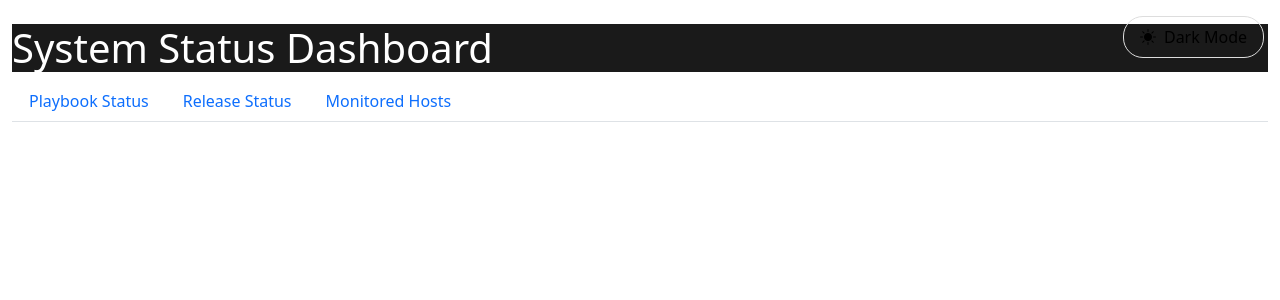
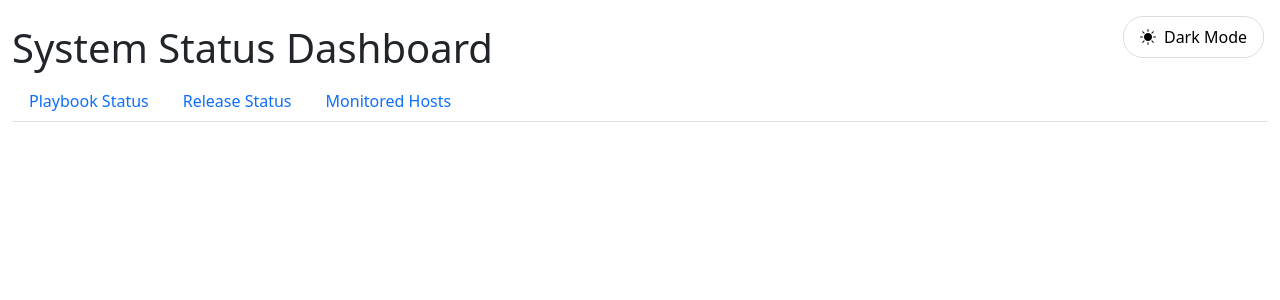
Before and after one commit to kdev-labs/sysadm-status-dashboard, a Flask app: template templates/base.html in a window 1280 px wide. Shown: the top 300 px of the page. Run offline with Flask 2, Linux system fonts and the light colour scheme; the template is opened without the code that fills it, so the values that code supplies are empty; parts of the project's set-up code (start-up, migrations or seed data) failed here and were passed over; some libraries are stand-ins or nearby versions.

Commit message:
Fix header

```diff
--- a/templates/base.html
+++ b/templates/base.html
@@ -189,7 +189,7 @@
             background-color: #1a1a1a;
             color: #ffffff;
         }
-        [data-theme="dark"] .h1, .h2, .h3, .h4, .h5, .h6, h1, h2, h3, h4, h5, h6 {
+        [data-theme="dark"] .h1, .h2, .h3, .h4, .h5, .h6 {
             background-color: #1a1a1a;
             color: #ffffff;
         }
```
